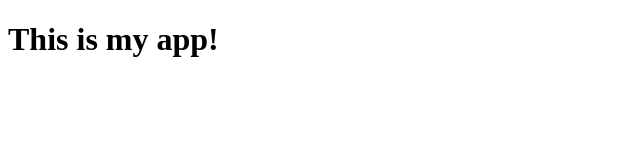
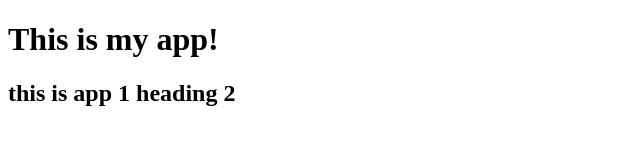
Before and after one commit to rredeyess/sampleapp, a plain HTML site: page index.html in a window 1280 px wide. Shown: the whole page, without its empty margins (0-640 px from the left). Drawn offline with Linux system fonts and the light colour scheme.

Commit message:
new heading added

```diff
--- a/index.html
+++ b/index.html
@@ -7,5 +7,6 @@
     </head>
     <body>
         <h1> This is my app!</h1>
+        <h2> this is app 1 heading 2</h2>
     </body>
     </html>
```
